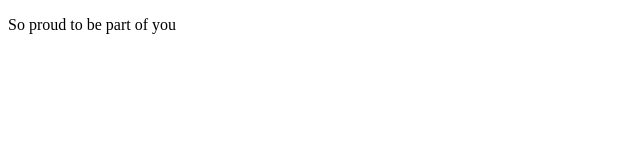
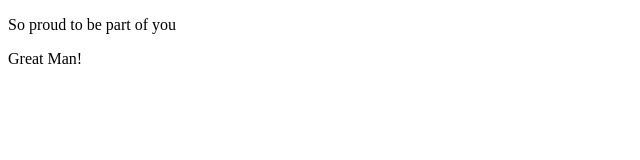
Before and after one commit to maserekafelex/Openmrs, a plain HTML site: page index.html in a window 1280 px wide. Shown: the full height of the page, 0-640 px from the left. Drawn offline with Linux system fonts and the light colour scheme.

Commit message:
modified html file

```diff
--- a/index.html
+++ b/index.html
@@ -8,6 +8,7 @@
 </head>
 <body>
     <p>So proud to be part of you</p>
+    <p>Great Man!</p>
 
 </body>
 </html>
```
